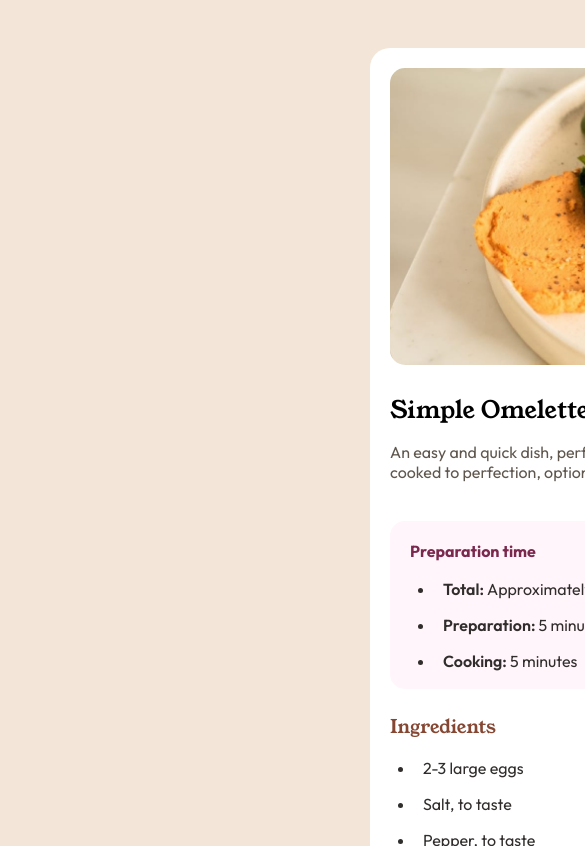
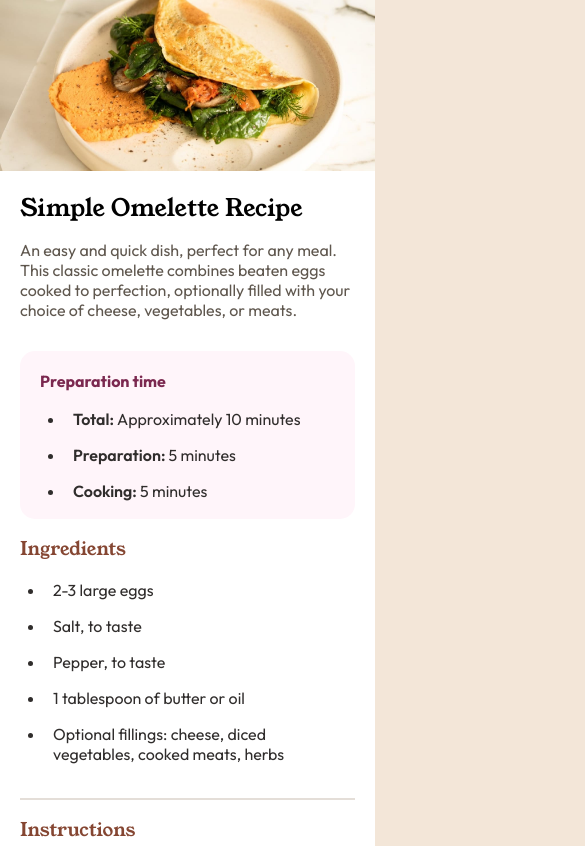
Before and after one commit to bash4Dev/recipe-page, a plain HTML site: page solution/index.html in a window 390 px wide. Shown: the top 846 px of the page, 585 px wide, since content can reach past the window. Drawn offline with Linux system fonts and the light colour scheme.

Commit message:
Make the page responsive to devices

```diff
--- a/solution/styles.css
+++ b/solution/styles.css
@@ -25,6 +25,7 @@ p {
     font-size: 16px;
     font-family: "Outfit";
     margin: 15px 0;
+    text-wrap: wrap;
 }
 
 main {
@@ -80,9 +81,8 @@ li span {
 }
 
 .table {
-	width: 600px;
-	margin: 0 35px 20px 0;
-    margin-right: 35px;
+	width: 100%;
+    margin: 0;
     border-collapse: collapse;
 }
 
@@ -95,7 +95,7 @@ li span {
 }
 
 td {
-    padding: 10px;
+    padding: 10px 0;
     font-family: "Outfit";
 }
 
@@ -110,6 +110,54 @@ td:last-child {
     border-bottom: none;
 }
 
+@media screen and (max-width: 655px) {
+    body {
+        width: 375px;
+        margin: 0;
+        padding: 0;
+    }
+    main {
+        padding: 0;
+        margin: 0;
+        display: flex;
+        flex-direction: column;
+        padding: 0;
+        width: 100%;
+        margin: 0;
+        background-color: hsl(0, 0%, 100%);
+        border-radius: 0;
+    }
+    img {
+        max-width: 100%;
+        border-radius: 0;
+    }
+
+    section {
+        margin: 8px 10px;
+        padding: 8px 10px;
+    }
+
+    .preparation-time {
+        background-color: hsl(330, 100%, 98%);
+        padding: 20px 0 0 20px;
+        margin: 0 20px;
+        border-radius: 15px;
+    }
+
+    .border-line {
+        margin: 0 20px;
+    }
+
+    .table {
+        width: 100%;
+        margin: 0;
+    }
+
+    .attribution {
+        display: none;
+    }
+}
+
 .attribution {
     margin: 0;
     padding: 0;
```
